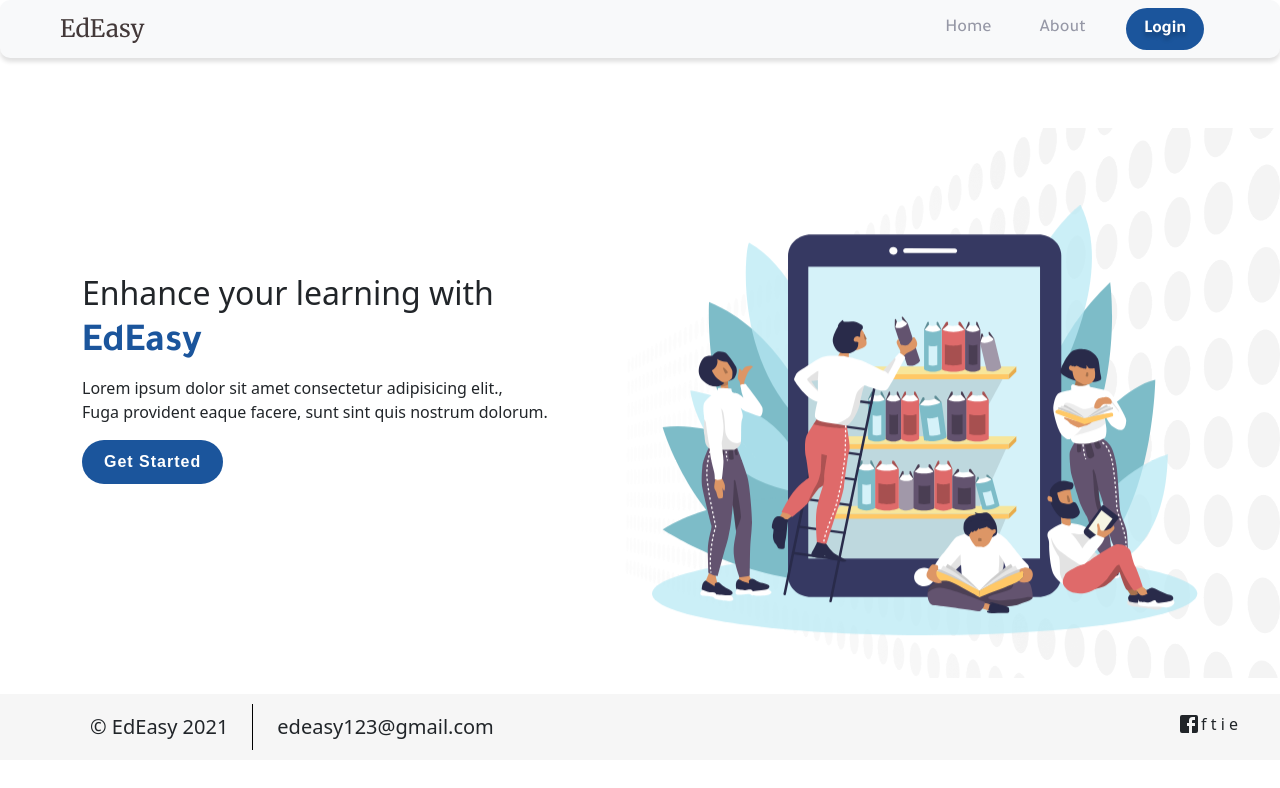
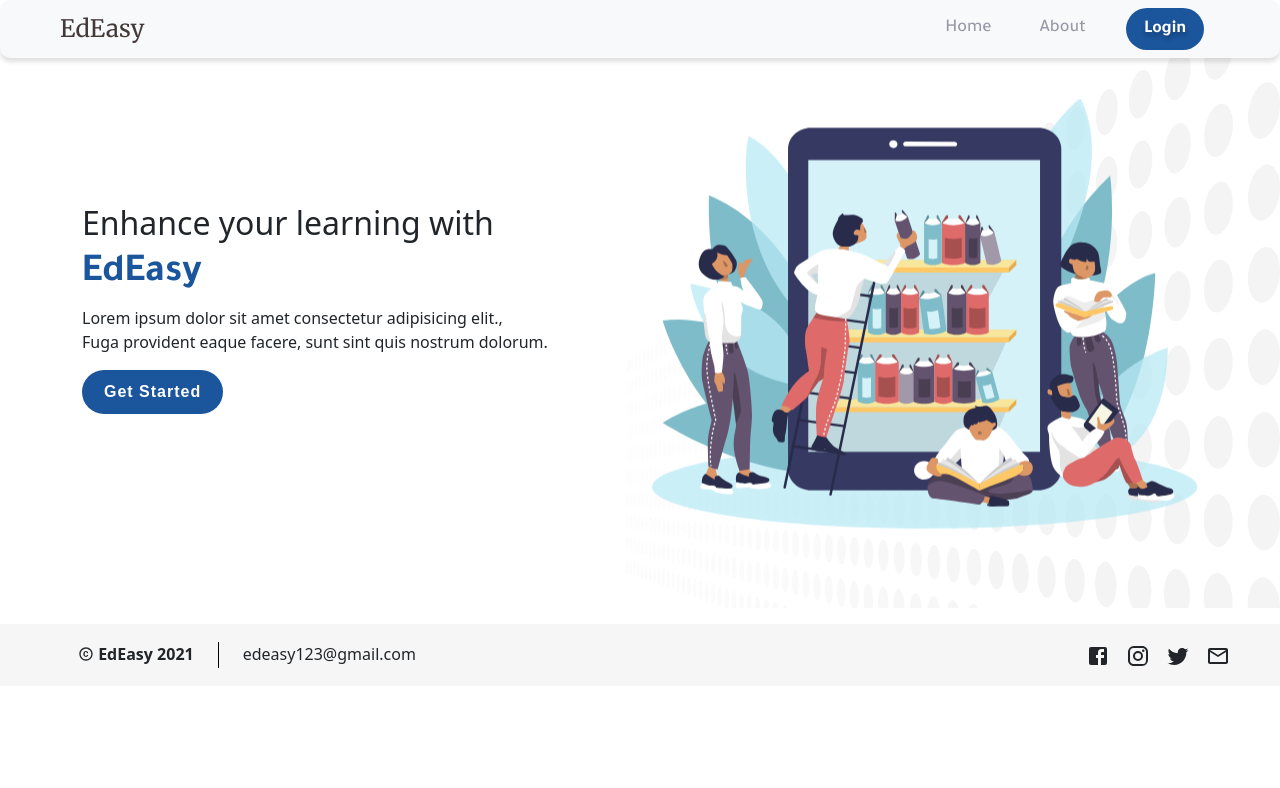
Before and after one commit to Rishab310/EdEasy, a React (Create React App) app in the folder client/: page / in a window 1280 px wide. Shown: the top 788 px of the page. Built offline with nearby package versions, Linux system fonts and the light colour scheme.

Commit message:
Footer and alignment

```diff
--- a/client/src/Components/Home/Home.css
+++ b/client/src/Components/Home/Home.css
@@ -16,7 +16,7 @@
     background-repeat: no-repeat;
     background-size: contain;
     background-position: right top;
-    margin-top: 70px;
+    /* margin-top: 70px; */
     padding: 60px 0;
 }
 
@@ -64,7 +64,7 @@ a {
 }
 
 .FloatImg {
-  animation: updown 4s ease-out  forwards;
+  animation: updown 6s ease-out  forwards;
   animation-iteration-count: infinite ;
 }
 
--- a/client/src/Components/Home/Home.jsx
+++ b/client/src/Components/Home/Home.jsx
@@ -3,7 +3,10 @@ import './Home.css';
 import landingVector from "../../assets/landing-vector.svg";
 import Header from '../partials/Header/Header';
 import FacebookIcon from '@material-ui/icons/Facebook';
-
+import MailOutlineIcon from '@material-ui/icons/MailOutline';
+import InstagramIcon from '@material-ui/icons/Instagram';
+import TwitterIcon from '@material-ui/icons/Twitter';
+import CopyrightIcon from '@material-ui/icons/Copyright';
 const Home = () => {
     return (
       <div className="">
@@ -28,17 +31,27 @@ const Home = () => {
         </section>
         <div className="Footer mt-3">
             <div className="row p-0 m-0">
-                <div className="col-12 col-md-6 d-flex">
-                    <div className="Footer_Copyright pe-4 ms-5 py-2 fs-5">
-                      © EdEasy 2021
+                <div className="col-12 col-md-6 d-flex justify-content-center justify-content-md-start px-0 py-2">
+                    <div className="Footer_Copyright pe-2 pe-md-4 ms-0 ms-md-5 fw-bold">
+                      <CopyrightIcon style={{fontSize: "16px", marginTop: "-5px"}}/> EdEasy 2021
                     </div>
-                    <div className="ms-4 py-2 fs-5">
+                    <div className="ms-0 ms-md-4 ps-2 ps-md-0">
                       edeasy123@gmail.com
                     </div>
                 </div>
-                <div className="col-12 col-md-6 d-flex justify-content-end py-2">
+                <div className="col-12 col-md-6 d-flex justify-content-center justify-content-md-end py-2">
+                  <span className="px-2">
                     <FacebookIcon />
-                    f t i e
+                  </span>
+                  <span className="px-2">
+                    <InstagramIcon/>
+                  </span>
+                  <span className="px-2">
+                    <TwitterIcon/>
+                  </span>
+                  <span className="px-2">
+                    <MailOutlineIcon/>
+                  </span>
                 </div>
             </div>
         </div>
```
